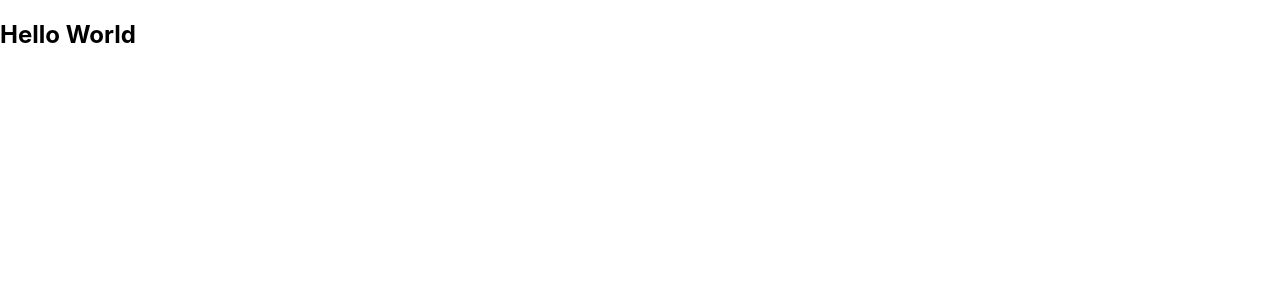
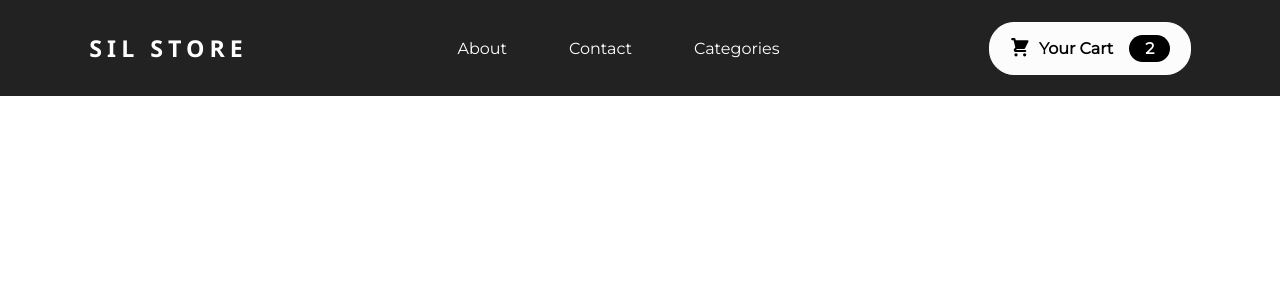
Before and after one commit to Theprashil/silstore, a React (Create React App) app: page / in a window 1280 px wide. Shown: the top 300 px of the page. Built offline with nearby package versions, Linux system fonts and the light colour scheme.

Commit message:
Added NavBar and Cart Component

```diff
--- a/src/App.js
+++ b/src/App.js
@@ -1,9 +1,10 @@
 import "./App.css";
+import NavBar from "./components/NavBar/NavBar";
 
 function App() {
   return (
     <div>
-      <h2>Hello World</h2>
+      <NavBar />
     </div>
   );
 }
--- /dev/null
+++ b/src/components/Cart/Cart.js
@@ -0,0 +1,15 @@
+import classes from "./Cart.module.css";
+import CartIcon from "./CartIcon";
+function Cart() {
+  return (
+    <button className={classes.btn}>
+      <span className={classes.icon}>
+        <CartIcon />
+      </span>
+      <span className={classes.text}>Your Cart</span>
+      <span className={classes.badge}>2</span>
+    </button>
+  );
+}
+
+export default Cart;
--- /dev/null
+++ b/src/components/Cart/Cart.module.css
@@ -0,0 +1,37 @@
+.btn {
+  cursor: pointer;
+  font: inherit;
+  background-color: rgba(255, 255, 255, 0.986);
+  border: 1px solid white;
+  padding: 0.75rem 1.2rem;
+  display: flex;
+  justify-content: space-around;
+  align-items: center;
+  font-weight: bold;
+  border-radius: 25px;
+}
+
+.btn:hover,
+.btn:active {
+  background-color: rgba(255, 255, 255, 0.959);
+}
+
+.icon {
+  width: 1.35rem;
+  height: 1.35rem;
+  margin-right: 0.5rem;
+  color: black;
+}
+
+.badge {
+  background-color: black;
+  color: white;
+  padding: 0.25rem 1rem;
+  border-radius: 25px;
+  margin-left: 1rem;
+  font-weight: bold;
+}
+
+.text {
+  color: black;
+}
--- /dev/null
+++ b/src/components/Cart/CartIcon.js
@@ -0,0 +1,13 @@
+const CartIcon = () => {
+    return (
+      <svg
+        xmlns="http://www.w3.org/2000/svg"
+        viewBox="0 0 20 20"
+        fill="currentColor"
+      >
+        <path d="M3 1a1 1 0 000 2h1.22l.305 1.222a.997.997 0 00.01.042l1.358 5.43-.893.892C3.74 11.846 4.632 14 6.414 14H15a1 1 0 000-2H6.414l1-1H14a1 1 0 00.894-.553l3-6A1 1 0 0017 3H6.28l-.31-1.243A1 1 0 005 1H3zM16 16.5a1.5 1.5 0 11-3 0 1.5 1.5 0 013 0zM6.5 18a1.5 1.5 0 100-3 1.5 1.5 0 000 3z" />
+      </svg>
+    );
+  };
+
+  export default CartIcon;
--- /dev/null
+++ b/src/components/NavBar/NavBar.js
@@ -0,0 +1,26 @@
+import Cart from "../Cart/Cart";
+import classes from "./NavBar.module.css";
+
+function NavBar() {
+  return (
+    <nav>
+      <div className={classes.logo}>Sil Store</div>
+
+      <ul className={classes["nav-links"]}>
+        <li>
+          <a href="#top">About</a>
+        </li>
+        <li>
+          <a href="#top">Contact</a>
+        </li>
+        <li>
+          <a href="#top">Categories</a>
+        </li>
+      </ul>
+
+      <Cart />
+    </nav>
+  );
+}
+
+export default NavBar;
--- /dev/null
+++ b/src/components/NavBar/NavBar.module.css
@@ -0,0 +1,41 @@
+@import url("https://fonts.googleapis.com/css2?family=Montserrat&display=swap");
+* {
+  margin: 0px;
+  padding: 0px;
+  box-sizing: border-box;
+}
+
+nav {
+  display: flex;
+  justify-content: space-around;
+  align-items: center;
+  min-height: 8vh;
+  height: 12vh;
+  background-color: rgb(34, 34, 34);
+  font-family: "Montserrat";
+}
+
+/* Styling Logo */
+.logo {
+  color: white;
+  text-transform: uppercase;
+  letter-spacing: 5px;
+  font-weight: bolder;
+  font-size: 1.45rem;
+  font-family: "Segoe UI", Tahoma, Geneva, Verdana, sans-serif;
+}
+
+/* Styling Links */
+
+.nav-links {
+  list-style: none;
+  display: flex;
+  justify-content: space-around;
+  width: 30%;
+}
+
+.nav-links a {
+  text-decoration: none;
+  font-weight: 14px;
+  color: white;
+}
--- a/src/index.css
+++ b/src/index.css
@@ -1,13 +1,13 @@
 body {
   margin: 0;
-  font-family: -apple-system, BlinkMacSystemFont, 'Segoe UI', 'Roboto', 'Oxygen',
-    'Ubuntu', 'Cantarell', 'Fira Sans', 'Droid Sans', 'Helvetica Neue',
+  font-family: -apple-system, BlinkMacSystemFont, "Segoe UI", "Roboto", "Oxygen",
+    "Ubuntu", "Cantarell", "Fira Sans", "Droid Sans", "Helvetica Neue",
     sans-serif;
   -webkit-font-smoothing: antialiased;
   -moz-osx-font-smoothing: grayscale;
 }
 
 code {
-  font-family: source-code-pro, Menlo, Monaco, Consolas, 'Courier New',
+  font-family: source-code-pro, Menlo, Monaco, Consolas, "Courier New",
     monospace;
 }
```
